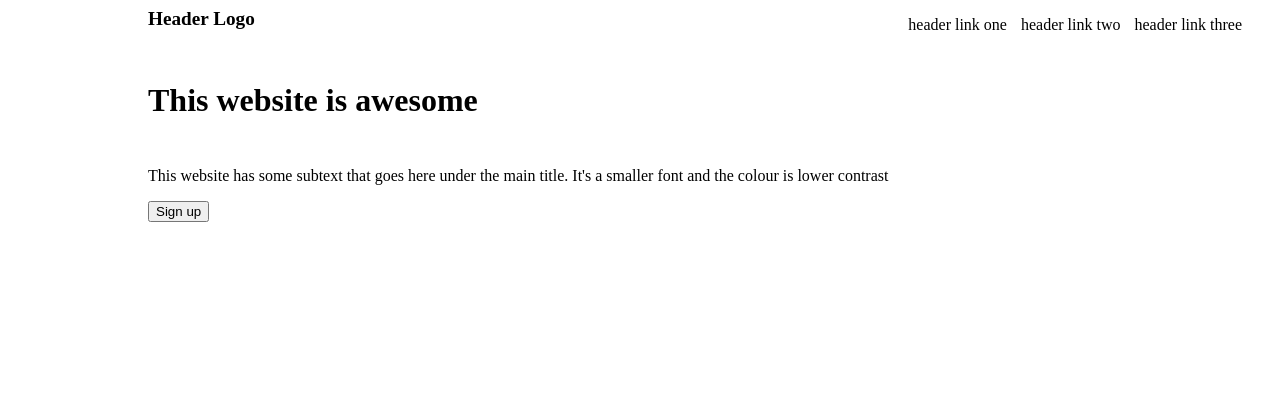
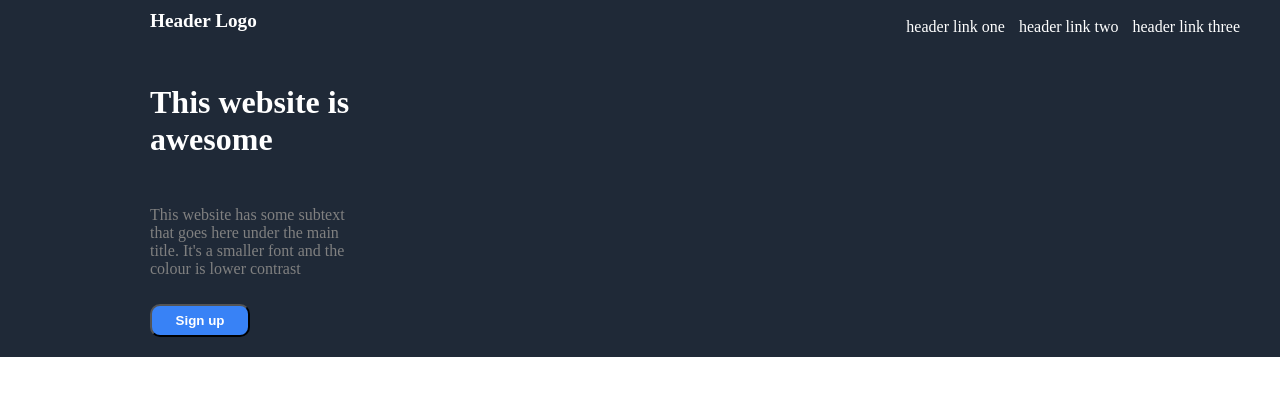
Before and after one commit to FilthyJoJo/project-landing-page, a plain HTML site: page index.html in a window 1280 px wide. Drawn offline with Linux system fonts and the light colour scheme.

Commit message:
Add in container color, button detail, text format

```diff
--- a/index.html
+++ b/index.html
@@ -6,6 +6,7 @@
     <meta name="viewport" content="width=device-width, initial-scale=1.0">
     <title>Document</title>
     <link rel="stylesheet" href="styles.css">
+<div class="dark-background">
 </head>
 <body>
     <header>Header Logo</header>
@@ -16,7 +17,8 @@
         <li><a>header link three</a></li>
     </ul>
 </div>
-
+</head>
+<div class="hero-text">
 <div class="hero">
     <p>This website is awesome</p>
 </div>
@@ -24,6 +26,8 @@
 <div class="hero-sub">
     <p>This website has some subtext that goes here under the main title. It's a smaller font and the colour is lower contrast</p>
 </div>
+</div>
 <button>Sign up</button>
+</div>
 </body>
 </html>
--- a/styles.css
+++ b/styles.css
@@ -14,12 +14,24 @@ li {
     margin-right: 20px;
     align-items: start;
     margin-top: -30px;
+    color: white;
 }
 
 header {
     margin-left: 140px;
     font-weight: bold;
     font-size: larger;
+    color: white;
+}
+
+.hero-text {
+    height: 500;
+    width: 100;
+    border: 30px;
+    display: flex;
+    flex-wrap: wrap;
+    flex-direction: column;
+    inline-size: 350px;
 }
 
 .hero {
@@ -27,14 +39,34 @@ header {
     margin-left: 140px;
     font-weight: bold;
     font-size: xx-large;
+    color: white;
 }
 
 .hero-sub {
     display: flex;
     margin-left: 140px;
     flex-wrap: wrap;
+    color: gray;
 }
 
 button {
+    display: flex;
+    margin: 10px;
+    height: 33px;
+    width: 100px;
+    border-radius: 10px;
+    align-items: center;
+    justify-content: center;
+    font-weight: bold;
+    background-color: #3882F6;
+    color: white;
     margin-left: 140px;
 }
+
+.dark-background {
+    background-color: #1f2937;
+    display: flex;
+    flex-direction: column;
+    margin: -8px;
+    padding: 10px;
+}
```
